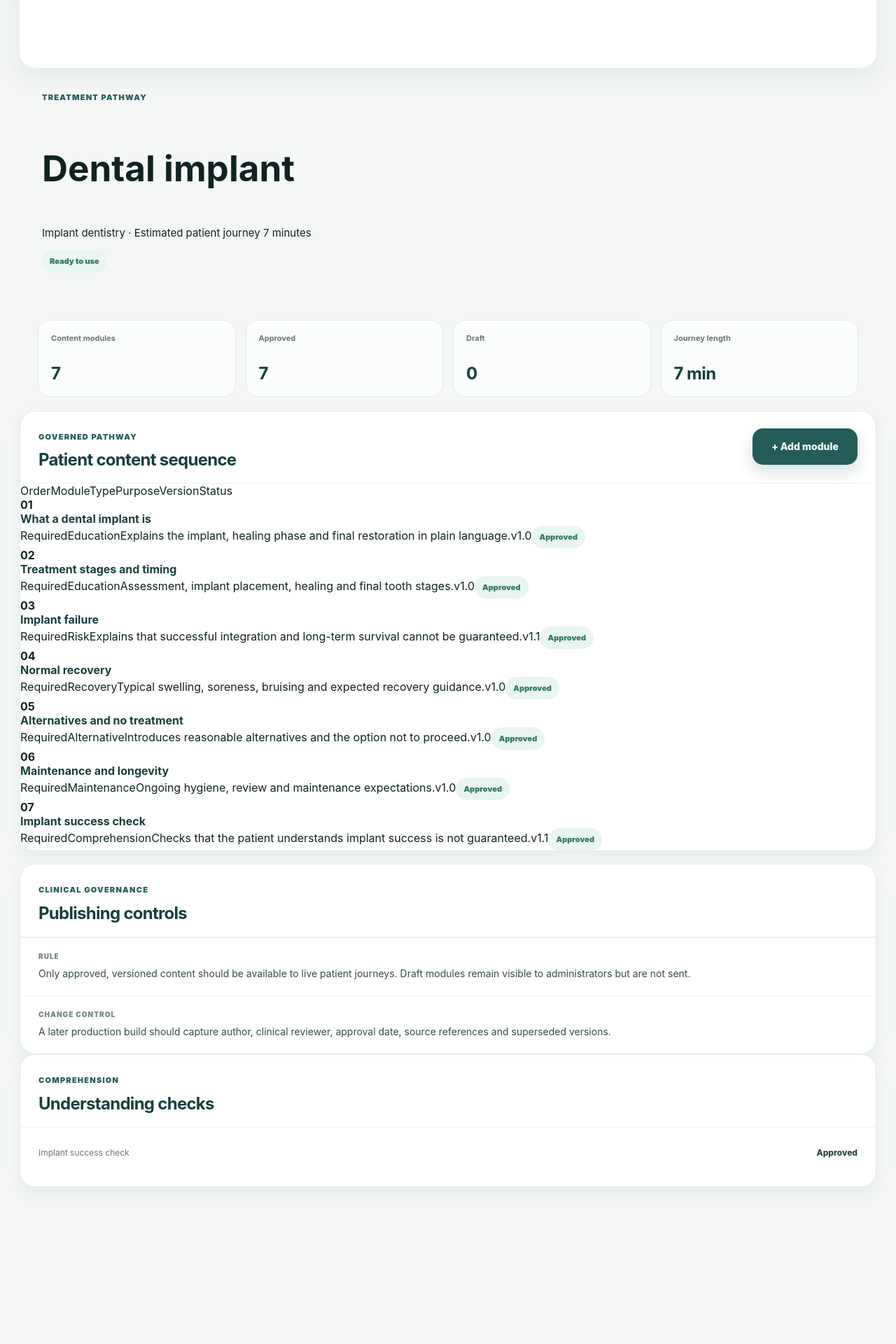
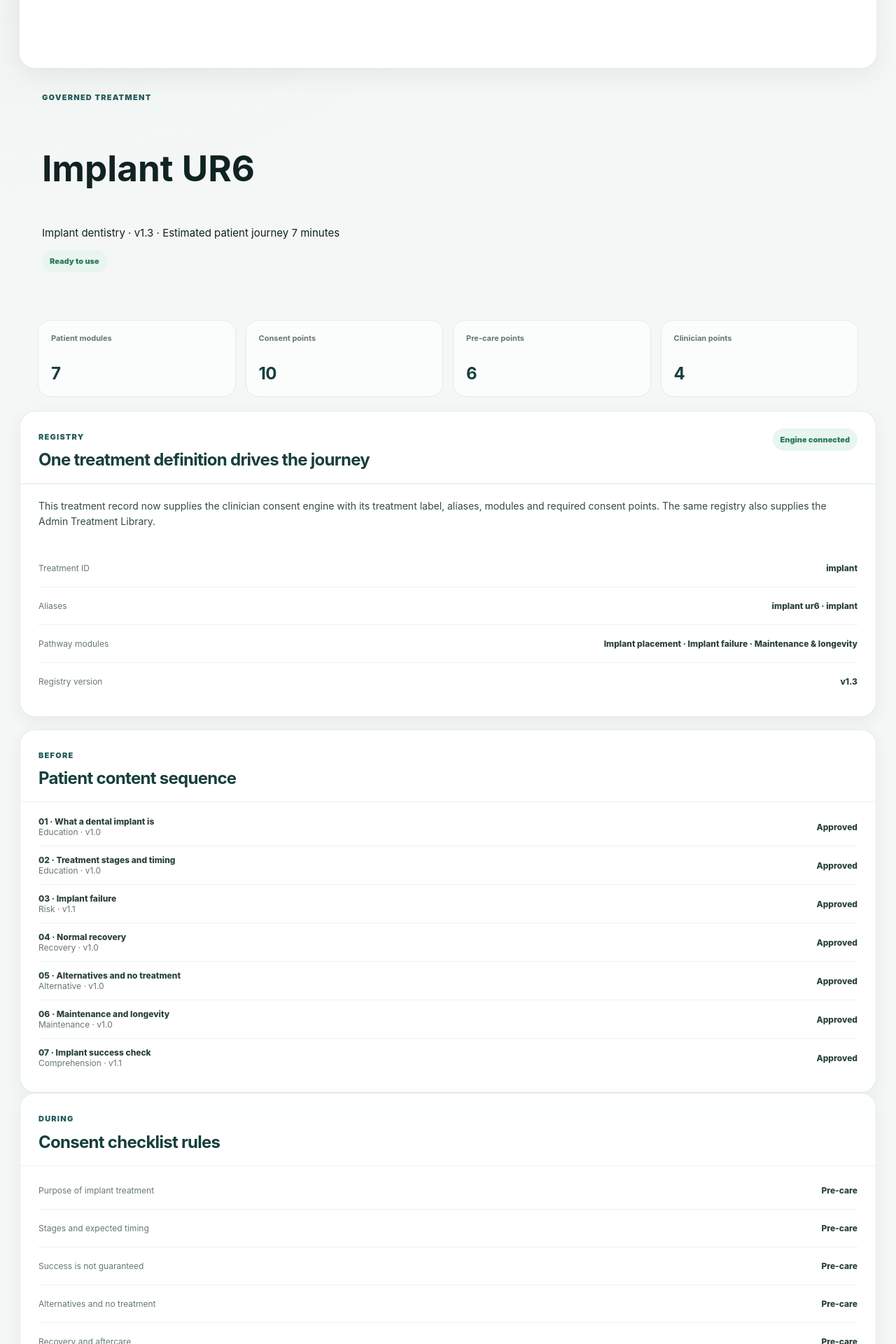
Before and after one commit to Nylon1/Sitora-Ready, a Next.js app: page /admin/treatments in a window 1280 px wide. Shown: the part 740-2660 px from the top of the page at 70% size. Before the commit the page ends 2476 px from the top, so only its background shows below. Built offline with nearby package versions, Linux system fonts and the light colour scheme.

Commit message:
Drive treatment library from governed registry

```diff
--- a/components/TreatmentLibraryWorkspace.tsx
+++ b/components/TreatmentLibraryWorkspace.tsx
@@ -1,76 +1,103 @@
 'use client';
 
 import { useMemo, useState } from 'react';
-import { treatmentDefinitions } from '../lib/treatment-content';
+import { treatmentRegistry } from '../lib/treatment-registry';
 
 export default function TreatmentLibraryWorkspace() {
-  const [selectedId, setSelectedId] = useState('implant');
-  const selected = useMemo(() => treatmentDefinitions.find((item) => item.id === selectedId) ?? treatmentDefinitions[0], [selectedId]);
+  const [selectedId, setSelectedId] = useState(treatmentRegistry[0].id);
+  const selected = useMemo(() => treatmentRegistry.find((item) => item.id === selectedId) ?? treatmentRegistry[0], [selectedId]);
   const approved = selected.content.filter((item) => item.status === 'Approved').length;
   const drafts = selected.content.filter((item) => item.status === 'Draft').length;
+  const preCarePoints = selected.consentPoints.filter((point) => point.source === 'pre-care');
+  const clinicianPoints = selected.consentPoints.filter((point) => point.source === 'clinician');
 
   return (
     <main className="desktopApp">
       <header className="desktopHeader">
-        <div><div className="brand">Sitora Ready™</div><div className="tagline">Treatment & Content Library</div></div>
-        <div className="headerMeta">Governed clinical content · Prototype</div>
+        <div><div className="brand">Sitora Ready™</div><div className="tagline">Treatment & Consent Registry</div></div>
+        <div className="headerMeta">One governed source of truth · Prototype</div>
       </header>
 
       <section className="desktopGrid">
         <aside className="desktopSidebar">
           <span className="eyebrow">Treatments</span>
-          {treatmentDefinitions.map((treatment) => (
-            <button key={treatment.id} className={treatment.id === selected.id ? 'patientNav active' : 'patientNav'} onClick={() => setSelectedId(treatment.id)} style={{border:0,textAlign:'left',width:'100%'}}>
-              <strong>{treatment.name}</strong>
+          {treatmentRegistry.map((treatment) => (
+            <button key={treatment.id} className={treatment.id === selected.id ? 'patientNav active' : 'patientNav'} onClick={() => setSelectedId(treatment.id)} style={{ border: 0, textAlign: 'left', width: '100%' }}>
+              <strong>{treatment.label}</strong>
               <span>{treatment.category}</span>
+              <em>{treatment.status}</em>
             </button>
           ))}
         </aside>
 
         <section className="desktopContent">
           <div className="heroPanel">
-            <div><span className="eyebrow">Treatment pathway</span><h1>{selected.name}</h1><p>{selected.category} · Estimated patient journey {selected.estimatedMinutes} minutes</p></div>
-            <span className={drafts ? 'status amber' : 'status green'}>{drafts ? `${drafts} draft item${drafts > 1 ? 's' : ''}` : 'Ready to use'}</span>
+            <div>
+              <span className="eyebrow">Governed treatment</span>
+              <h1>{selected.label}</h1>
+              <p>{selected.category} · v{selected.version} · Estimated patient journey {selected.estimatedMinutes} minutes</p>
+            </div>
+            <span className={selected.status === 'Approved' && drafts === 0 ? 'status green' : 'status amber'}>{selected.status === 'Approved' && drafts === 0 ? 'Ready to use' : 'Governance review'}</span>
           </div>
 
           <div className="metricGrid">
-            <div className="metric"><span>Content modules</span><strong>{selected.content.length}</strong></div>
-            <div className="metric"><span>Approved</span><strong>{approved}</strong></div>
-            <div className="metric"><span>Draft</span><strong>{drafts}</strong></div>
-            <div className="metric"><span>Journey length</span><strong>{selected.estimatedMinutes} min</strong></div>
+            <div className="metric"><span>Patient modules</span><strong>{selected.content.length}</strong></div>
+            <div className="metric"><span>Consent points</span><strong>{selected.consentPoints.length}</strong></div>
+            <div className="metric"><span>Pre-care points</span><strong>{preCarePoints.length}</strong></div>
+            <div className="metric"><span>Clinician points</span><strong>{clinicianPoints.length}</strong></div>
           </div>
 
-          <section className="dashboardCard">
-            <div className="cardHeader"><div><span className="eyebrow">Governed pathway</span><h2>Patient content sequence</h2></div><button className="primary desktopButton">+ Add module</button></div>
-            <div className="practiceTable">
-              <div className="practiceRow practiceHead" style={{gridTemplateColumns:'70px 1.4fr 120px 1.8fr 90px 90px'}}><span>Order</span><span>Module</span><span>Type</span><span>Purpose</span><span>Version</span><span>Status</span></div>
-              {selected.content.map((item, index) => (
-                <div className="practiceRow" key={item.id} style={{gridTemplateColumns:'70px 1.4fr 120px 1.8fr 90px 90px'}}>
-                  <strong>{String(index + 1).padStart(2,'0')}</strong>
-                  <span><strong style={{display:'block',color:'#173f3d'}}>{item.title}</strong>{item.required ? 'Required' : 'Optional'}</span>
-                  <span>{item.kind}</span>
-                  <span>{item.summary}</span>
-                  <span>v{item.version}</span>
-                  <span className={item.status === 'Approved' ? 'status green' : 'status amber'}>{item.status}</span>
-                </div>
-              ))}
+          <section className="dashboardCard" style={{ marginBottom: 18 }}>
+            <div className="cardHeader">
+              <div><span className="eyebrow">Registry</span><h2>One treatment definition drives the journey</h2></div>
+              <span className="status green">Engine connected</span>
+            </div>
+            <div className="section"><p>This treatment record now supplies the clinician consent engine with its treatment label, aliases, modules and required consent points. The same registry also supplies the Admin Treatment Library.</p></div>
+            <div className="auditList">
+              <div className="auditRow"><span>Treatment ID</span><strong>{selected.id}</strong></div>
+              <div className="auditRow"><span>Aliases</span><strong>{selected.aliases.join(' · ') || 'None'}</strong></div>
+              <div className="auditRow"><span>Pathway modules</span><strong>{selected.modules.join(' · ') || 'None'}</strong></div>
+              <div className="auditRow"><span>Registry version</span><strong>v{selected.version}</strong></div>
             </div>
           </section>
 
-          <div className="desktopCards" style={{marginTop:18}}>
+          <div className="desktopCards">
             <section className="dashboardCard">
-              <div className="cardHeader"><div><span className="eyebrow">Clinical governance</span><h2>Publishing controls</h2></div></div>
-              <div className="section"><span className="sectionTitle">Rule</span><p>Only approved, versioned content should be available to live patient journeys. Draft modules remain visible to administrators but are not sent.</p></div>
-              <div className="section"><span className="sectionTitle">Change control</span><p>A later production build should capture author, clinical reviewer, approval date, source references and superseded versions.</p></div>
+              <div className="cardHeader"><div><span className="eyebrow">Before</span><h2>Patient content sequence</h2></div></div>
+              <div className="auditList">
+                {selected.content.length === 0 && <div className="auditRow"><span>No patient content configured yet</span><strong>Draft pathway</strong></div>}
+                {selected.content.map((item, index) => (
+                  <div className="auditRow" key={item.id}>
+                    <span><strong>{String(index + 1).padStart(2, '0')} · {item.title}</strong><br />{item.kind} · v{item.version}</span>
+                    <strong>{item.status}</strong>
+                  </div>
+                ))}
+              </div>
             </section>
+
             <section className="dashboardCard">
-              <div className="cardHeader"><div><span className="eyebrow">Comprehension</span><h2>Understanding checks</h2></div></div>
+              <div className="cardHeader"><div><span className="eyebrow">During</span><h2>Consent checklist rules</h2></div></div>
               <div className="auditList">
-                {selected.content.filter((item) => item.kind === 'Comprehension').length === 0 && <p className="muted">No comprehension check has been added yet.</p>}
-                {selected.content.filter((item) => item.kind === 'Comprehension').map((item) => <div className="auditRow" key={item.id}><span>{item.title}</span><strong>{item.status}</strong></div>)}
+                {selected.consentPoints.map((point) => (
+                  <div className="auditRow" key={point.id}>
+                    <span>{point.label}</span>
+                    <strong>{point.source === 'pre-care' ? 'Pre-care' : 'Clinician'}</strong>
+                  </div>
+                ))}
               </div>
             </section>
           </div>
+
+          <section className="dashboardCard" style={{ marginTop: 18 }}>
+            <div className="cardHeader"><div><span className="eyebrow">Clinical governance</span><h2>Publishing readiness</h2></div></div>
+            <div className="auditList">
+              <div className="auditRow"><span>Registry status</span><strong>{selected.status}</strong></div>
+              <div className="auditRow"><span>Approved content modules</span><strong>{approved}/{selected.content.length}</strong></div>
+              <div className="auditRow"><span>Draft content modules</span><strong>{drafts}</strong></div>
+              <div className="auditRow"><span>Required consent rules configured</span><strong>{selected.consentPoints.length}</strong></div>
+            </div>
+            <div className="section"><p>Production should only publish a treatment after the treatment definition, patient content and clinician consent rules have completed clinical governance. The next backend step is to persist this registry in Supabase with author, reviewer, approval and version history.</p></div>
+          </section>
         </section>
       </section>
     </main>
```
